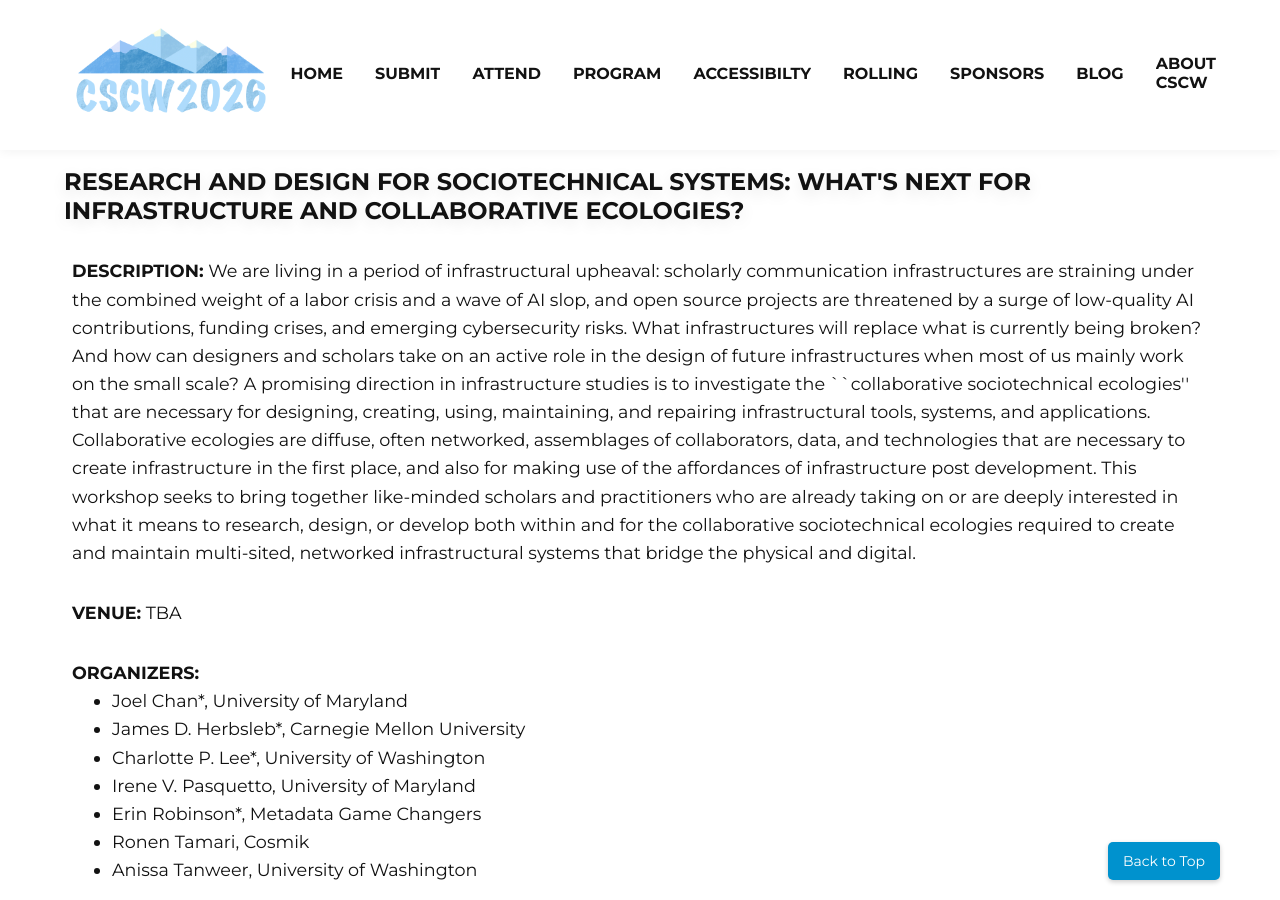
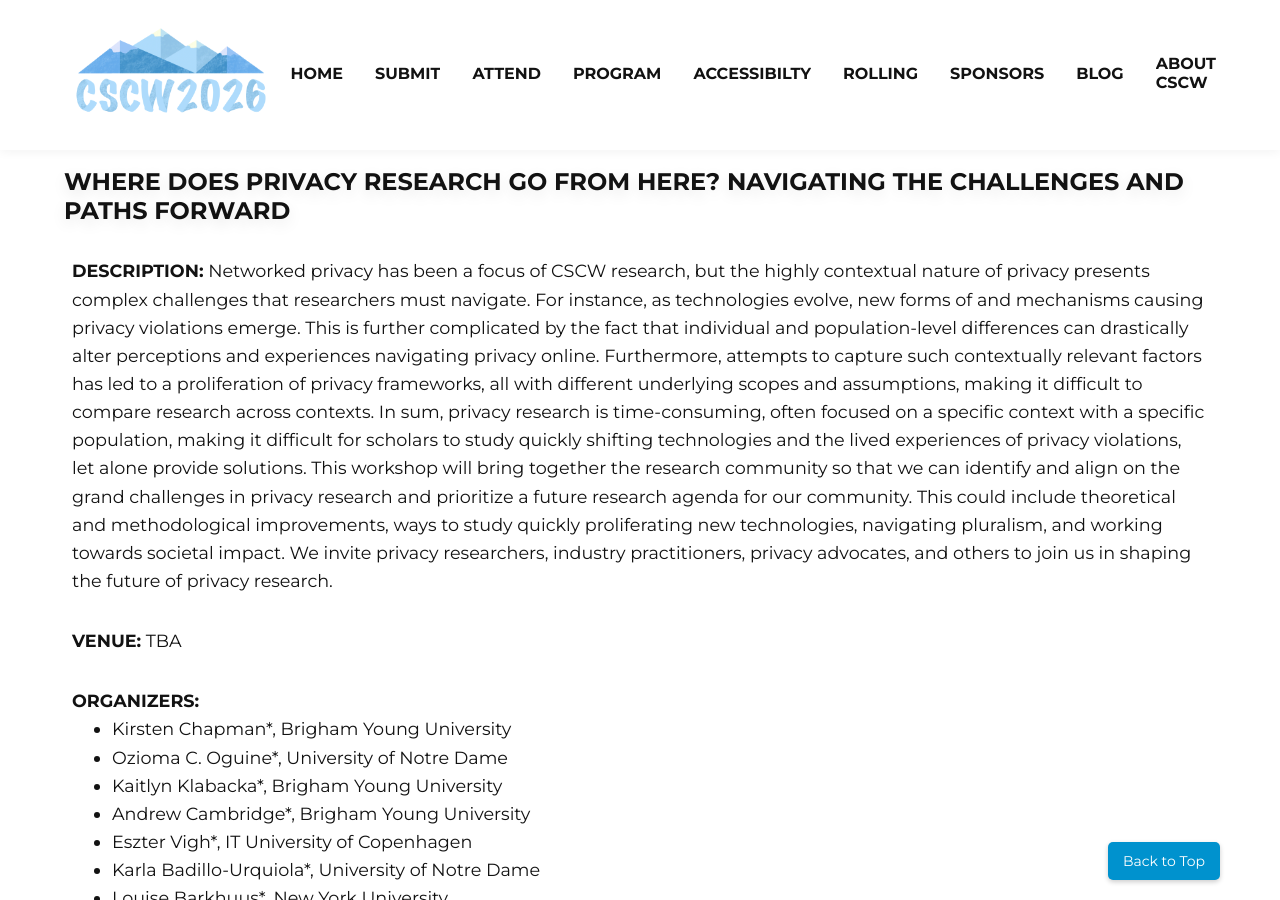
Before and after one commit to anthonypinter/cscw2026-website, a Jekyll site: the page built from workshopprogram.html, in a window 1280 px wide and 900 px high, scrolled down 6009 px. Built offline with Jekyll 4.4.1, drawn with Linux system fonts in a browser that asks for light colours; some of the changed text lies outside the part shown.

Commit message:
Update workshopprogram.html

```diff
--- a/workshopprogram.html
+++ b/workshopprogram.html
@@ -28,7 +28,7 @@
               <li><a href="#workshop4">TikTok on the Clock: Public Scholarship and CSCW in 2026</a></li>
               <li><a href="#workshop5">Caste and Technology: Interpretations and Explorations in CSCW and beyond</a></li>
               <li><a href="#workshop6">Broader Impacts of GenAI in Communication: Building Agendas for Research, Design, and Policymaking</a></li>
-              <li><a href="#workshop7">Research and Design for Sociotechnical Systems: What's Next for Infrastructure and Collaborative Ecologies?</a></li>
+              <li><a href="#workshop7">Where Does Privacy Research Go From Here? Navigating the Challenges and Paths Forward</a></li>
               <li><a href="#workshop8">Towards Cross-Pollination Between CSCW and Frontline Environmental and Climate Justice</a></li>
             </ul>
           <li><a href="#sunday">Sunday</a></li>
@@ -36,7 +36,7 @@
               <li><a href="#workshop9">Exploring Ethics Governance for AI as Research Object and Research Tool</a></li>
               <li><a href="#workshop10">Growing Up (and Old) with AI: Co-Constructing the Future for Family-Centered AI</a></li>
               <li><a href="#workshop11">"Nobody Did This": Contribution, Originality, and Accountability in Agent-Mediated Collaboration</a></li>
-              <li><a href="#workshop12">Where Does Privacy Research Go From Here? Navigating the Challenges and Paths Forward</a></li>
+              <li><a href="#workshop12">Research and Design for Sociotechnical Systems: What's Next for Infrastructure and Collaborative Ecologies?</a></li>
               <li><a href="#workshop13">AI-Enabled Fraudulent Participation in Human-Subjects Research</a></li>
               <li><a href="#workshop14">Work in Progress: Re-imagining Workplace Accessibility in Diverse Organizational Contexts</a></li>
               <li><a href="#workshop15">Women's Health as Cooperative Work: Participatory AI Across Care, Community, and Policy</a></li>
@@ -65,7 +65,7 @@
           </ul>
         </div>
 
-        <div class="page-text"><b>WEBSITE:</b> TBA</div>
+        <div class="page-text"><b>WEBSITE:</b> <a href="https://sites.google.com/view/workshop-compass26">https://sites.google.com/view/workshop-compass26</a></div>
 
         <!--  -->
 
@@ -108,13 +108,13 @@
 
         <div class="page-text"><b>ORGANIZERS:</b>
           <ul class="bullet-list">
-            <li>Eli Min, Georgia Institute of Technology</li>
-            <li>Hana Frluckaj, University of Texas at Austin</li>
-            <li>Matt Gaughan, Northwestern University</li>
-            <li>Kaylea Champion, University of Washington</li>
-            <li>Kevin Crowston, Syracuse University</li>
-            <li>Benjamin Mako Hill, University of Washington</li>
-            <li>James Howison, University of Texas at Austin</li>
+            <li>Eli Min*, Georgia Institute of Technology</li>
+            <li>Hana Frluckaj*, University of Texas at Austin</li>
+            <li>Matt Gaughan*, Northwestern University</li>
+            <li>Kaylea Champion*, University of Washington</li>
+            <li>Kevin Crowston*, Syracuse University</li>
+            <li>Benjamin Mako Hill*, University of Washington</li>
+            <li>James Howison*, University of Texas at Austin</li>
           </ul>
 
         </div>
@@ -177,10 +177,10 @@
 
         <div class="page-text"><b>ORGANIZERS:</b>
           <ul class="bullet-list">
-            <li>Jiayin Zhi, University of Chicago</li>
-            <li>Lan Gao, University of Chicago</li>
-            <li>Angel Hsing-Chi Hwang, University of Southern California</li>
-            <li>Jessica He, IBM Research</li>
+            <li>Jiayin Zhi*, University of Chicago</li>
+            <li>Lan Gao*, University of Chicago</li>
+            <li>Angel Hsing-Chi Hwang*, University of Southern California</li>
+            <li>Jessica He*, IBM Research</li>
             <li>Alexis Hiniker, University of Washington</li>
             <li>Munmun De Choudhury, Georgia Institute of Technology</li>
             <li>Marshini Chetty, University of Chicago</li>
@@ -190,39 +190,58 @@
 
         <div class="page-text"><b>WEBSITE:</b> <a href="https://broader-impacts-workshop.github.io/cscw2026-website/">https://broader-impacts-workshop.github.io/cscw2026-website/</a></div>
 
-        <!--  -->
 
-        <h3 class="workshop-h3" id="workshop7">Research and Design for Sociotechnical Systems: What's Next for Infrastructure and Collaborative Ecologies?</h3>
+	        <!--  -->
 
-        <div class="page-text"><b>DESCRIPTION:</b> We are living in a period of infrastructural upheaval: scholarly communication infrastructures are straining under the combined weight of a labor crisis and a wave of AI slop, and open source projects are threatened by a surge of low-quality AI contributions, funding crises, and emerging cybersecurity risks. What infrastructures will replace what is currently being broken? And how can designers and scholars take on an active role in the design of future infrastructures when most of us mainly work on the small scale? A promising direction in infrastructure studies is to investigate the ``collaborative sociotechnical ecologies'' that are necessary for designing, creating, using, maintaining, and repairing infrastructural tools, systems, and applications. Collaborative ecologies are diffuse, often networked, assemblages of collaborators, data, and technologies that are necessary to create infrastructure in the first place, and also for making use of the affordances of infrastructure post development. This workshop seeks to bring together like-minded scholars and practitioners who are already taking on or are deeply interested in what it means to research, design, or develop both within and for the collaborative sociotechnical ecologies required to create and maintain multi-sited, networked infrastructural systems that bridge the physical and digital.</div>
+        <h3 class="workshop-h3" id="workshop7">Where Does Privacy Research Go From Here? Navigating the Challenges and Paths Forward</h3>
+
+        <div class="page-text"><b>DESCRIPTION:</b> Networked privacy has been a focus of CSCW research, but the highly contextual nature of privacy presents complex challenges that researchers must navigate. For instance, as technologies evolve, new forms of and mechanisms causing privacy violations emerge. This is further complicated by the fact that individual and population-level differences can drastically alter perceptions and experiences navigating privacy online. Furthermore, attempts to capture such contextually relevant factors has led to a proliferation of privacy frameworks, all with different underlying scopes and assumptions, making it difficult to compare research across contexts. In sum, privacy research is time-consuming, often focused on a specific context with a specific population, making it difficult for scholars to study quickly shifting technologies and the lived experiences of privacy violations, let alone provide solutions. This workshop will bring together the research community so that we can identify and align on the grand challenges in privacy research and prioritize a future research agenda for our community. This could include theoretical and methodological improvements, ways to study quickly proliferating new technologies, navigating pluralism, and working towards societal impact. We invite privacy researchers, industry practitioners, privacy advocates, and others to join us in shaping the future of privacy research.</div>
 
         <div class="page-text"><b>VENUE:</b> TBA</div>
 
         <div class="page-text"><b>ORGANIZERS:</b>
           <ul class="bullet-list">
-            <li>Joel Chan*, University of Maryland</li>
-            <li>James D. Herbsleb*, Carnegie Mellon University</li>
-            <li>Charlotte P. Lee*, University of Washington</li>
-            <li>Irene V. Pasquetto, University of Maryland</li>
-            <li>Erin Robinson*, Metadata Game Changers</li>
-            <li>Ronen Tamari, Cosmik</li>
-            <li>Anissa Tanweer, University of Washington</li>
+            <li>Kirsten Chapman*, Brigham Young University</li>
+            <li>Ozioma C. Oguine*, University of Notre Dame</li>
+            <li>Kaitlyn Klabacka*, Brigham Young University</li>
+            <li>Andrew Cambridge*, Brigham Young University</li>
+            <li>Eszter Vigh*, IT University of Copenhagen</li>
+            <li>Karla Badillo-Urquiola*, University of Notre Dame</li>
+            <li>Louise Barkhuus*, New York University</li>
+            <li>Cori Faklaris*, University of North Carolina at Charlotte</li>
+            <li>Pamela J. Wisniewski, International Computer Science Institute</li>
+            <li>Xinru Page*, Brigham Young University</li>
           </ul>
         </div>
 
-        <div class="page-text"><b>WEBSITE:</b> <a href="https://cscw2026-infrastructure-workshop.github.io/">https://cscw2026-infrastructure-workshop.github.io/</a></div>
+        <div class="page-text"><b>WEBSITE:</b> <a href="https://cscw2026.hciprivacy.com/">https://cscw2026.hciprivacy.com/</a></div>
 
-        <!--  -->
+    <!--  -->
 
         <h3 class="workshop-h3" id="workshop8">Towards Cross-Pollination Between CSCW and Frontline Environmental and Climate Justice</h3>
 
-        <div class="page-text"><b>DESCRIPTION:</b> TBA</div>
+        <div class="page-text"><b>DESCRIPTION:</b>Environmental and climate justice (ECJ) are concerned with the unequal distribution of environmental hazards and climate change. Moreso, ECJ pay attention to how existing socio-political inequities undergird these risks. Frontline communities are the communities already experiencing the first and worst of these effects and actively resisting the conditions that cause these effects, yet often their needs are ignored and silenced in climate data and technologies. Through long-standing and emerging research, CSCW has engaged with participatory research with marginalized communities and climate change. In this workshop, we aim to identify how CSCW research engages with frontline communities around climate change and environmental injustice. We plan to discuss how future research can commit to epistemic justice for frontline communities in designing and maintaining climate data and technology. We aim for the workshop to foster a burgeoning research community of those engaging with frontline communities around ECJ.</div>
 
         <div class="page-text"><b>VENUE:</b> TBA</div>
 
-        <div class="page-text"><b>ORGANIZERS:</b> TBA</div>
+        <div class="page-text"><b>ORGANIZERS:</b>
+          <ul class="bullet-list">
+            <li>Amelia Lee Doğan*, University of Washington</li>
+            <li>Nino Migineishvili*, University of Washington</li>
+            <li>Rachel Marston*, Environmental Defense Fund</li>
+            <li>Katlyn M. Turner*, University of Colorado Boulder</li>
+            <li>Taneea S Agrawaal*, University of Toronto</li>
+            <li>Hongjin Lin*, Harvard University</li>
+            <li>Ashley Boone*, Georgia Institute of Technology</li>
+            <li>B. Biira*, University of Washington</li>
+            <li>Nina Lutz*, University of Washington</li>
+            <li>Ufuoma Ovienmhada*, University of Arizona</li>
+            <li>Benjamin Xie*, University of Denver</li>
+            <li>Lindah Kotut*, University of Washington</li>
+          </ul>
+        </div>
 
-        <div class="page-text"><b>WEBSITE:</b> TBA</div>
+        <div class="page-text"><b>WEBSITE:</b> <a href="https://ecjcscw2026workshop.netlify.app">https://ecjcscw2026workshop.netlify.app</a></div>
 
         <!--  -->
 
@@ -294,32 +313,31 @@
 
         <div class="page-text"><b>WEBSITE:</b> <a href="https://kashifimteyaza.github.io/agent-mediated-collaboration/">https://kashifimteyaza.github.io/agent-mediated-collaboration/</a></div>
 
+
         <!--  -->
 
-        <h3 class="workshop-h3" id="workshop12">Where Does Privacy Research Go From Here? Navigating the Challenges and Paths Forward</h3>
+        <h3 class="workshop-h3" id="workshop12">Research and Design for Sociotechnical Systems: What's Next for Infrastructure and Collaborative Ecologies?</h3>
 
-        <div class="page-text"><b>DESCRIPTION:</b> Networked privacy has been a focus of CSCW research, but the highly contextual nature of privacy presents complex challenges that researchers must navigate. For instance, as technologies evolve, new forms of and mechanisms causing privacy violations emerge. This is further complicated by the fact that individual and population-level differences can drastically alter perceptions and experiences navigating privacy online. Furthermore, attempts to capture such contextually relevant factors has led to a proliferation of privacy frameworks, all with different underlying scopes and assumptions, making it difficult to compare research across contexts. In sum, privacy research is time-consuming, often focused on a specific context with a specific population, making it difficult for scholars to study quickly shifting technologies and the lived experiences of privacy violations, let alone provide solutions. This workshop will bring together the research community so that we can identify and align on the grand challenges in privacy research and prioritize a future research agenda for our community. This could include theoretical and methodological improvements, ways to study quickly proliferating new technologies, navigating pluralism, and working towards societal impact. We invite privacy researchers, industry practitioners, privacy advocates, and others to join us in shaping the future of privacy research.</div>
+        <div class="page-text"><b>DESCRIPTION:</b> We are living in a period of infrastructural upheaval: scholarly communication infrastructures are straining under the combined weight of a labor crisis and a wave of AI slop, and open source projects are threatened by a surge of low-quality AI contributions, funding crises, and emerging cybersecurity risks. What infrastructures will replace what is currently being broken? And how can designers and scholars take on an active role in the design of future infrastructures when most of us mainly work on the small scale? A promising direction in infrastructure studies is to investigate the ``collaborative sociotechnical ecologies'' that are necessary for designing, creating, using, maintaining, and repairing infrastructural tools, systems, and applications. Collaborative ecologies are diffuse, often networked, assemblages of collaborators, data, and technologies that are necessary to create infrastructure in the first place, and also for making use of the affordances of infrastructure post development. This workshop seeks to bring together like-minded scholars and practitioners who are already taking on or are deeply interested in what it means to research, design, or develop both within and for the collaborative sociotechnical ecologies required to create and maintain multi-sited, networked infrastructural systems that bridge the physical and digital.</div>
 
         <div class="page-text"><b>VENUE:</b> TBA</div>
 
         <div class="page-text"><b>ORGANIZERS:</b>
           <ul class="bullet-list">
-            <li>Kirsten Chapman*, Brigham Young University</li>
-            <li>Ozioma C. Oguine*, University of Notre Dame</li>
-            <li>Kaitlyn Klabacka*, Brigham Young University</li>
-            <li>Andrew Cambridge*, Brigham Young University</li>
-            <li>Eszter Vigh*, IT University of Copenhagen</li>
-            <li>Karla Badillo-Urquiola*, University of Notre Dame</li>
-            <li>Louise Barkhuus*, New York University</li>
-            <li>Cori Faklaris*, University of North Carolina at Charlotte</li>
-            <li>Pamela J. Wisniewski, International Computer Science Institute</li>
-            <li>Xinru Page*, Brigham Young University</li>
+            <li>Joel Chan*, University of Maryland</li>
+            <li>James D. Herbsleb*, Carnegie Mellon University</li>
+            <li>Charlotte P. Lee*, University of Washington</li>
+            <li>Irene V. Pasquetto, University of Maryland</li>
+            <li>Erin Robinson*, Metadata Game Changers</li>
+            <li>Ronen Tamari, Cosmik</li>
+            <li>Anissa Tanweer, University of Washington</li>
           </ul>
         </div>
 
-        <div class="page-text"><b>WEBSITE:</b> <a href="https://cscw2026.hciprivacy.com/">https://cscw2026.hciprivacy.com/</a></div>
+        <div class="page-text"><b>WEBSITE:</b> <a href="https://cscw2026-infrastructure-workshop.github.io/">https://cscw2026-infrastructure-workshop.github.io/</a></div>
 
-        <!--  -->
+
+		<!--  -->
 
         <h3 class="workshop-h3" id="workshop13">AI-Enabled Fraudulent Participation in Human-Subjects Research</h3>
 
```
